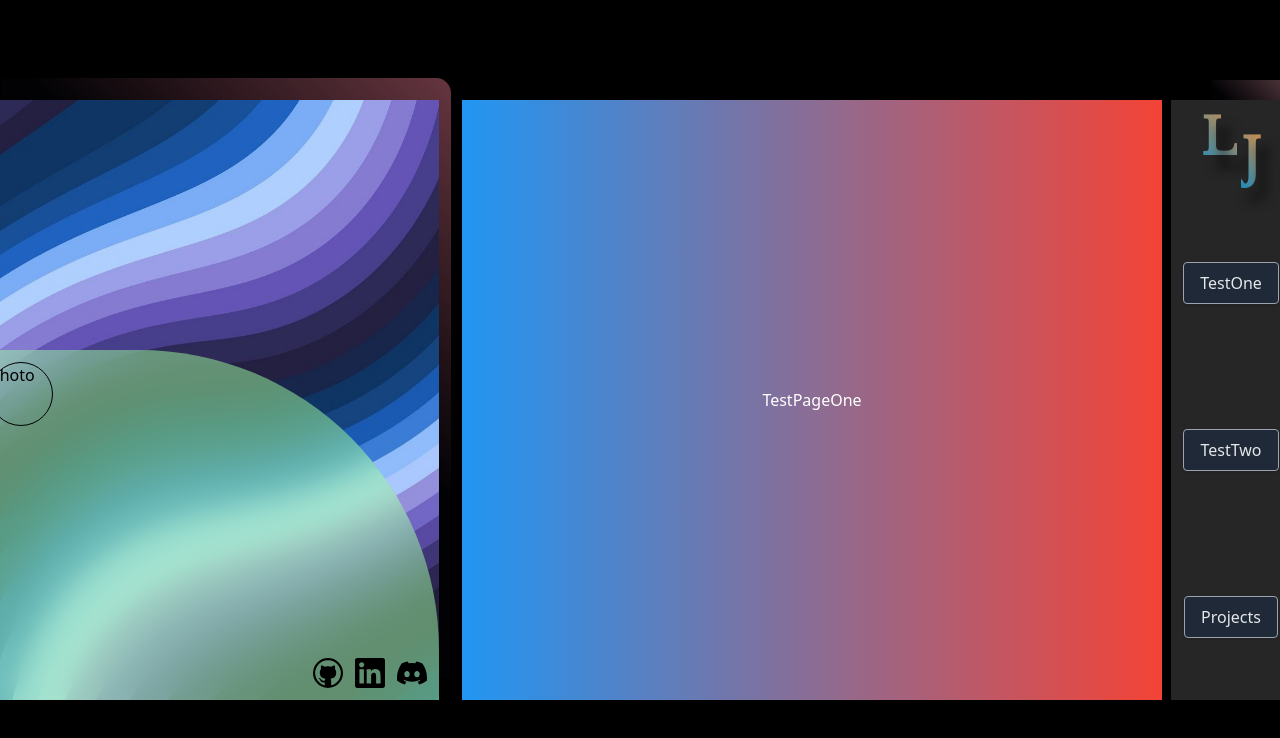
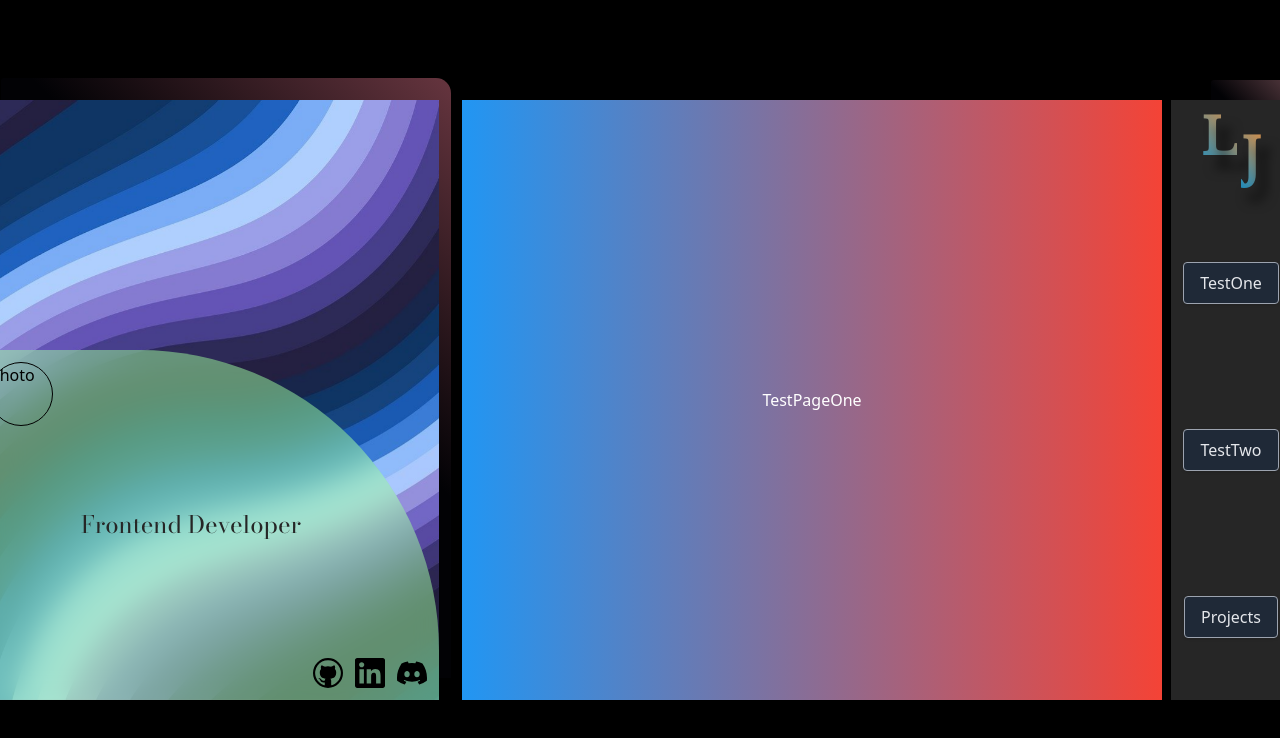
Before and after one commit to Len-J-108/portfolio, a React (Vite) app: page / in a window 1280 px wide. Shown: the top 738 px of the page. Built offline with nearby package versions, Linux system fonts and the light colour scheme.

Commit message:
heading on left added

```diff
--- a/src/Components/ContentLeftBottom.jsx
+++ b/src/Components/ContentLeftBottom.jsx
@@ -1,4 +1,5 @@
 import '../Styles/Layout/flex.scss';
+import '../Styles/Typo/Fonts.scss';
 import { VscGithub } from 'react-icons/vsc';
 import { SiLinkedin } from 'react-icons/si';
 import { BsDiscord } from 'react-icons/bs';
@@ -10,6 +11,7 @@ const ContentLeftBottom = () => {
         <div className='text-black self-start absolute left-0 rounded-full border border-black w-16 h-16'>
           Photo
         </div>
+        <h5 className="fff-bodoni self-center text-2xl text-neutral-800">Frontend Developer</h5>
         <a href='https://github.com/Len-J-108' target='blank'>
           <VscGithub className='text-black text-3xl' />
         </a>
```
